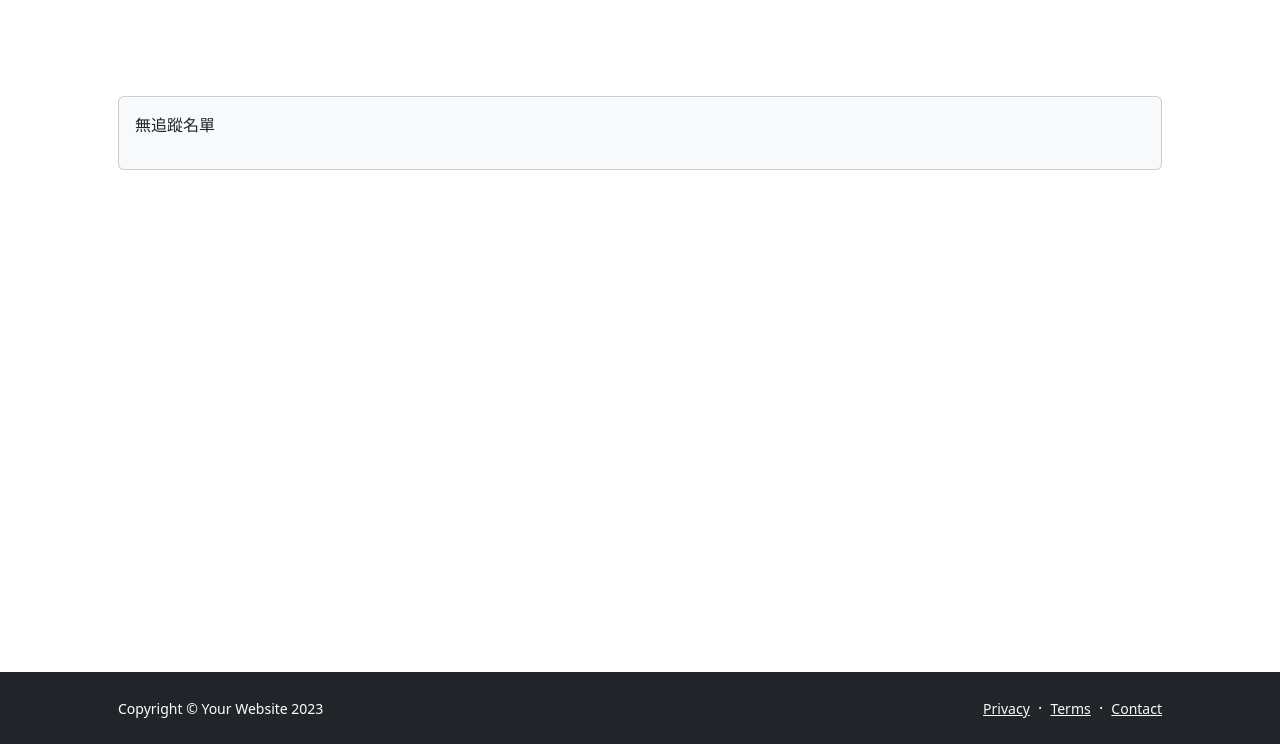
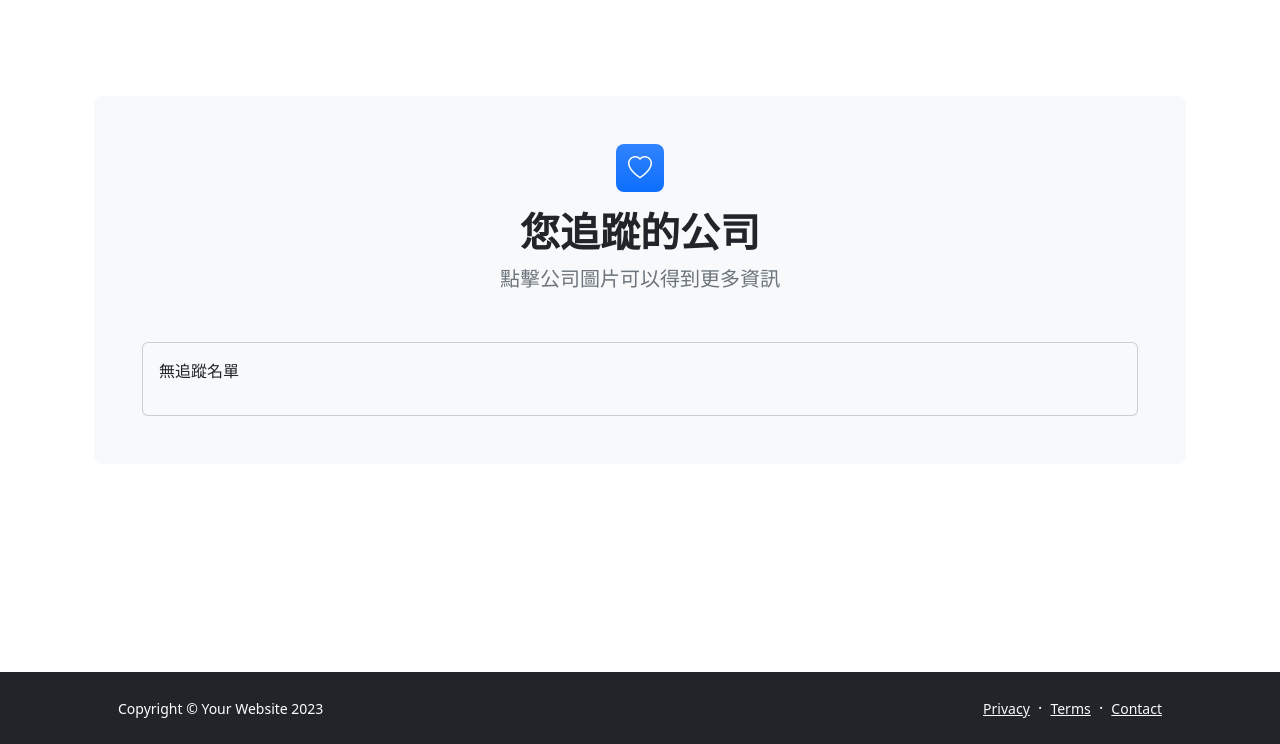
Before and after one commit to MinYouHo/DB_Team12, a PHP site: page /company_list.php in a window 1280 px wide. Shown: the part 56-800 px from the top of the page. Run offline with PHP 8.4, Linux system fonts and the light colour scheme.

Commit message:
喜愛公司清單

```diff
--- a/startbootstrap-modern-business-gh-pages/company_list.php
+++ b/startbootstrap-modern-business-gh-pages/company_list.php
@@ -21,6 +21,13 @@
         <section class="py-5">
             <div class="container px-5 my-5">
                 <div class="row gx-5">
+                    <!-- Contact form-->
+                    <div class="bg-light rounded-3 py-5 px-4 px-md-5 mb-5">
+                        <div class="text-center mb-5">
+                            <div class="feature bg-primary bg-gradient text-white rounded-3 mb-3"><i class="bi bi-heart"></i></div>
+                            <h1 class="fw-bolder">您追蹤的公司</h1>
+                            <p class="lead fw-normal text-muted mb-0">點擊公司圖片可以得到更多資訊</p>
+                        </div>
                     <!-- Comments section-->
                     <section>
                         <div class="card bg-light">
@@ -30,15 +37,26 @@
                                     <?php foreach ($_SESSION['followed_companies'] as $company): ?>
                                         <div class="d-flex">
                                             <div class="flex-shrink-0">
-                                                <img class="rounded-circle" src="https://dummyimage.com/50x50/ced4da/6c757d.jpg" alt="..." />
+                                                <?php $myindustries = ['wood', 'Technology', 'Healthcare', 'Finance', 'Education', 'Agriculture']; ?>
+                                                <?php if (in_array($company['Industry'], $myindustries)): ?>
+                                                    <img class="rounded-circle" src="assets/<?php echo htmlspecialchars($company['Industry']); ?>.jpg" alt="..." style="width: 50px; height: 50px;" />
+                                                <?php else:?>
+                                                    <img class="rounded-circle" src="assets/company.jpg" alt="..." style="width: 50px; height: 50px;" />
+                                                <?php endif;?>
                                             </div>
                                             <div class="ms-3">
                                                 <li>
-                                                    <?php
-                                                        echo "公司名稱: " . htmlspecialchars($company['CompanyName']) . "<br>";
-                                                        echo "公司ID: " . htmlspecialchars($company['CompanyID']) . "<br>";
-                                                        echo "行業: " . htmlspecialchars($company['Industry']);
-                                                    ?>
+                                                    <span style="font-weight: bold; font-family: Arial, Helvetica, sans-serif;">公司名稱: <?php echo htmlspecialchars($company['CompanyName']); ?> </span>
+                                                    <span style="font-weight: bold; font-family: Arial, Helvetica, sans-serif;">公司ID: <?php echo htmlspecialchars($company['CompanyID']); ?> </span>
+                                                    <span style="font-weight: bold; font-family: Arial, Helvetica, sans-serif;">行業: <?php echo htmlspecialchars($company['Industry']); ?> </span>
+                                                <button type="button" class="btn btn-danger btn-sm ms-2" onclick="deleteCompany('<?php echo htmlspecialchars($company['CompanyID']); ?>')">
+                                                    <i class="bi bi-trash"></i>
+                                                </button>
+                                                <br>
+                                                </br>
+                                                <br>
+                                                </br>
+
                                                 </li>
                                             </div>
                                         </div>
@@ -74,3 +92,11 @@
         <script src="js/scripts.js"></script>
     </body>
 </html>
+<script>
+function deleteCompany(companyID) {
+    if (confirm('確定要刪除這個公司嗎？')) {
+
+         console.log('刪除公司ID:', companyID);
+    }
+}
+</script>
```
Also changed, not shown: startbootstrap-modern-business-gh-pages/assets/Agriculture.jpg (added), startbootstrap-modern-business-gh-pages/assets/Education.jpg (added), startbootstrap-modern-business-gh-pages/assets/Finance.jpg (added), startbootstrap-modern-business-gh-pages/assets/Healthcare.jpg (added), startbootstrap-modern-business-gh-pages/assets/Technology.jpg (added), startbootstrap-modern-business-gh-pages/assets/wood.jpg (added).
